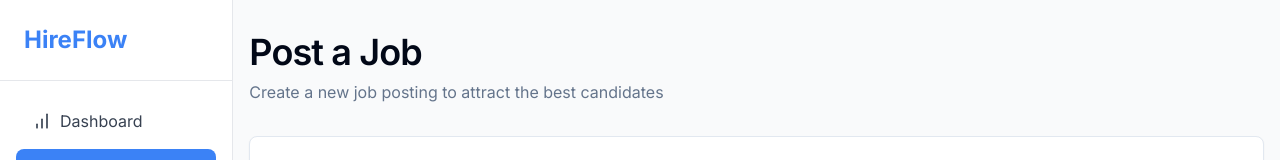
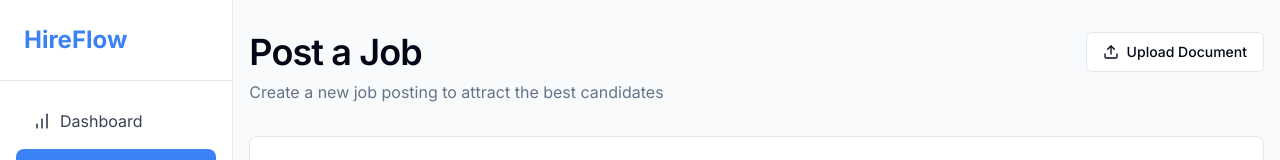
Before and after one commit to LiewHaoShean/hire-flow, a React (Vite) app: page /recruiter/post-job in a window 1280 px wide. Shown: the top 160 px of the page. Built offline with nearby package versions, Linux system fonts and the light colour scheme.

Commit message:
Refactor: Keep extract document button
The extract document button should not be removed.

```diff
--- a/src/pages/recruiter/JobPost.tsx
+++ b/src/pages/recruiter/JobPost.tsx
@@ -1,4 +1,3 @@
-
 import { useState } from "react";
 import { useForm } from "react-hook-form";
 import { zodResolver } from "@hookform/resolvers/zod";
@@ -14,6 +13,7 @@ import { Badge } from "@/components/ui/badge";
 import { toast } from "sonner";
 import { Plus, X } from "lucide-react";
 import InterviewConfiguration, { InterviewRound } from "@/components/recruiter/InterviewConfiguration";
+import DocumentAIExtractor from "@/components/recruiter/DocumentAIExtractor";
 
 // Define the schema for the job post form
 const jobFormSchema = z.object({
@@ -132,9 +132,12 @@ export default function JobPost() {
   return (
     <MainLayout userType="recruiter">
       <div className="page-container">
-        <div className="mb-8">
-          <h1 className="mb-2">Post a Job</h1>
-          <p className="text-muted-foreground">Create a new job posting to attract the best candidates</p>
+        <div className="mb-8 flex justify-between items-start">
+          <div>
+            <h1 className="mb-2">Post a Job</h1>
+            <p className="text-muted-foreground">Create a new job posting to attract the best candidates</p>
+          </div>
+          <DocumentAIExtractor form={form} setSkills={setSkills} />
         </div>
 
         <Card>
```
